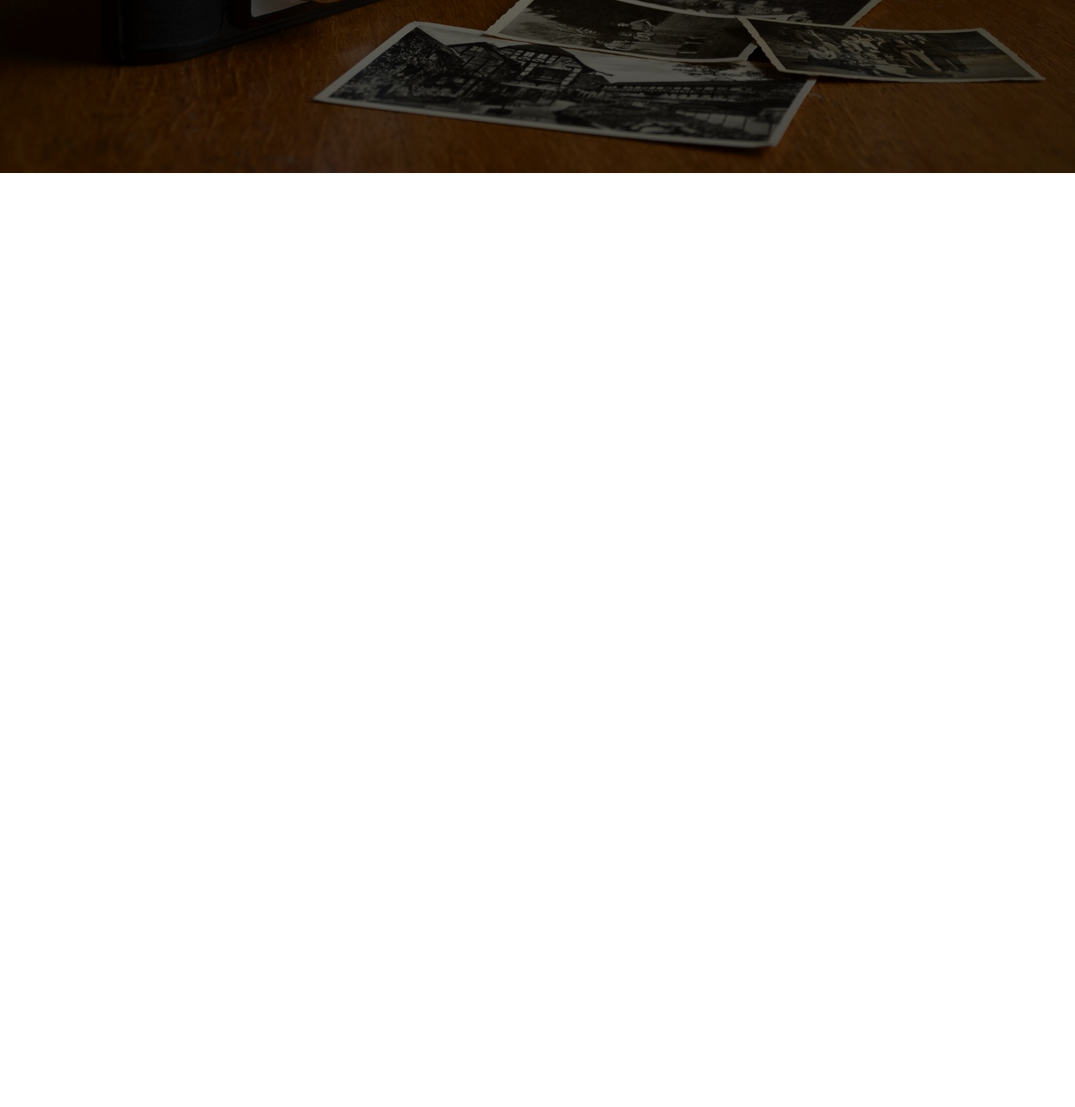
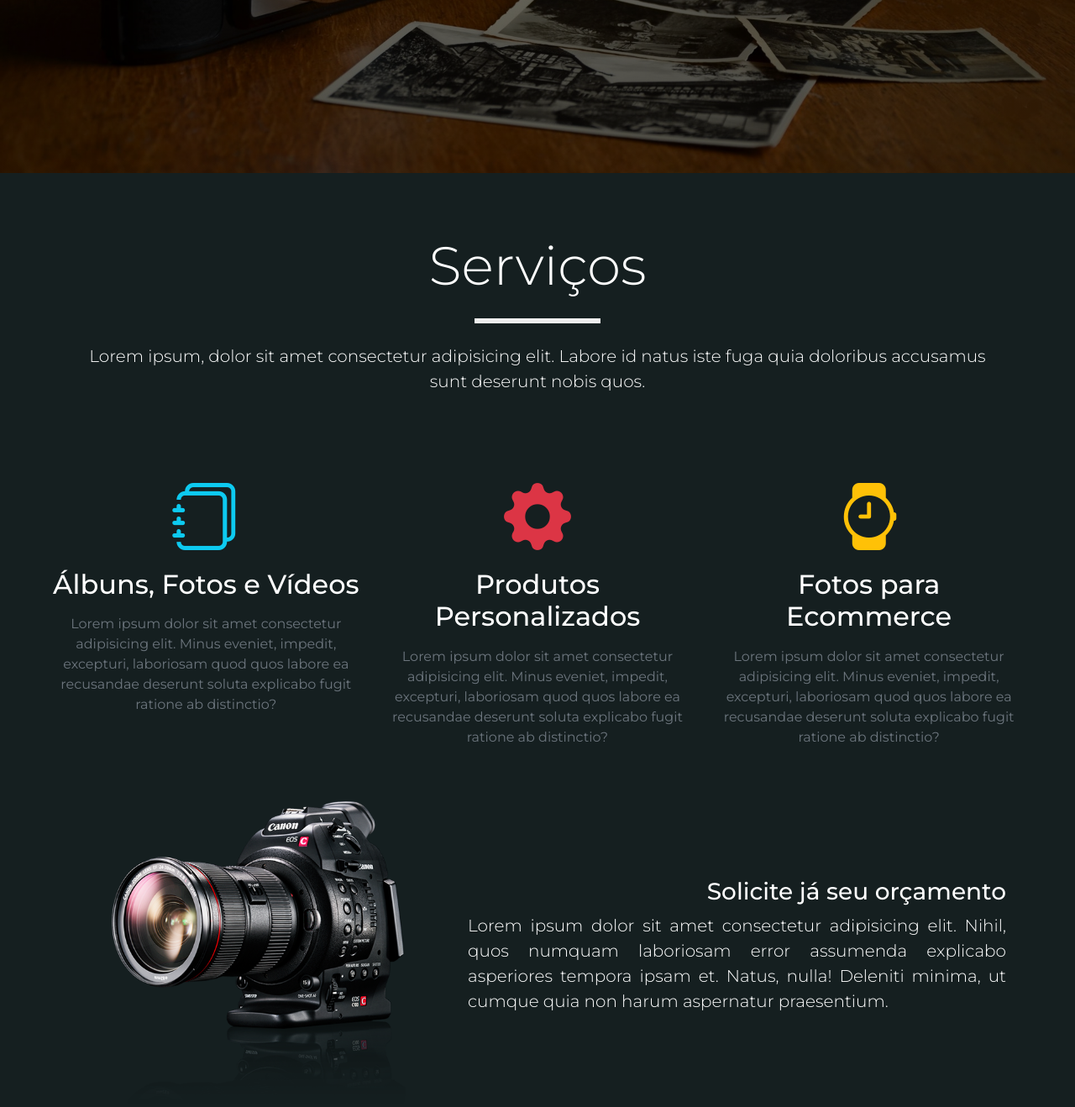
Before and after one commit to alexrla/Emotions, a plain HTML site: page index.html in a window 1280 px wide. Shown: the part 594-1912 px from the top of the page at 84% size. Before the commit the page ends 800 px from the top, so only its background shows below. Drawn offline with nearby package versions, Linux system fonts and the light colour scheme.

Commit message:
Criada a seção de serviços

```diff
--- a/assets/scripts/script.js
+++ b/assets/scripts/script.js
@@ -12,4 +12,16 @@ $(document).ready(function() {
       $(".nav-menu").removeClass("custom-navbar");
     }
   });
+
+  $(window).scroll(function() {
+    let position = $(this).scrollTop();
+
+    if(position >= 650) {
+      $(".camera-img").addClass("fromLeft");
+      $(".service-text").addClass("fromRight");
+    } else {
+      $(".camera-img").removeClass("fromLeft");
+      $(".service-text").removeClass("fromRight");
+    }
+  });
 });
--- a/assets/styles/style.css
+++ b/assets/styles/style.css
@@ -113,3 +113,72 @@ header {
     transform: translateX(0);
   }
 }
+
+/* Services */
+.services {
+  background-color: #151F20;
+}
+
+.underline {
+  border: 3px solid #EEE;
+
+  margin: auto;
+
+  width: 150px;
+}
+
+.bi.bi-journals,
+.bi.bi-gear-fill,
+.bi.bi-watch {
+  font-size: 5rem;
+}
+
+.align {
+  text-align: justify;
+}
+
+@media (max-width: 990px) {
+  .align {
+    text-align: center;
+  }
+}
+
+.fromLeft {
+  animation-duration: 3s;
+
+  animation-name: fromLeft;
+}
+
+.fromRight {
+  animation-duration: 3s;
+
+  animation-name: fromRight;
+}
+
+@keyframes fromLeft {
+  0% {
+    opacity: 0;
+
+    transform: translateX(-120px);
+  }
+
+  100% {
+    opacity: 1;
+
+    transform: translateX(0);
+  }
+}
+
+@keyframes fromRight {
+  0% {
+    opacity: 0;
+
+    transform: translateX(30px);
+  }
+
+  100% {
+    opacity: 1;
+
+    transform: translateX(0);
+  }
+}
--- a/index.html
+++ b/index.html
@@ -62,7 +62,70 @@
         <p class="lead banner-par">Lorem ipsum dolor sit amet consectetur adipisicing elit. Et, maiores?</p>
       </div>
     </header>
-
+    <!-- Services -->
+    <section class="p-5 services">
+      <div class="container-fluid">
+        <div class="row text-white text-center">
+          <div class="col m-4">
+            <h3 class="display-3 mb-4">Serviços</h3>
+            <div class="underline mb-4"></div>
+            <p class="lead">
+              Lorem ipsum, dolor sit amet consectetur adipisicing elit.
+              Labore id natus iste fuga quia doloribus accusamus sunt
+              deserunt nobis quos.
+            </p>
+          </div>
+        </div>
+        <div class="row my-5">
+          <div class="col-md-4 text-center text-info">
+            <i class="bi bi-journals"></i>
+            <h2 class="text-white mb-3">Álbuns, Fotos e Vídeos</h2>
+            <p class="text-muted">
+              Lorem ipsum dolor sit amet consectetur adipisicing elit.
+              Minus eveniet, impedit, excepturi, laboriosam quod quos
+              labore ea recusandae deserunt soluta explicabo fugit
+              ratione ab distinctio?
+            </p>
+          </div>
+          <div class="col-md-4 text-center text-danger">
+            <i class="bi bi-gear-fill"></i>
+            <h2 class="text-white mb-3">Produtos Personalizados</h2>
+            <p class="text-muted">
+              Lorem ipsum dolor sit amet consectetur adipisicing elit.
+              Minus eveniet, impedit, excepturi, laboriosam quod quos
+              labore ea recusandae deserunt soluta explicabo fugit
+              ratione ab distinctio?
+            </p>
+          </div>
+          <div class="col-md-4 text-center text-warning">
+            <i class="bi bi-watch"></i>
+            <h2 class="text-white mb-3">Fotos para Ecommerce</h2>
+            <p class="text-muted">
+              Lorem ipsum dolor sit amet consectetur adipisicing elit.
+              Minus eveniet, impedit, excepturi, laboriosam quod quos
+              labore ea recusandae deserunt soluta explicabo fugit
+              ratione ab distinctio?
+            </p>
+          </div>
+        </div>
+      </div>
+      <div class="container mt-3">
+        <div class="row align-items-center">
+          <div class="col-lg-5 text-center">
+            <img src="./assets/imgs/camera.png" alt="Câmera Fotográfica" width="350" class="img-fluid camera-img">
+          </div>
+          <div class="col-lg-7 text-white text-lg-end text-center service-text">
+            <h3>Solicite já seu orçamento</h3>
+            <p class="lead align">
+              Lorem ipsum dolor sit amet consectetur adipisicing elit.
+              Nihil, quos numquam laboriosam error assumenda explicabo
+              asperiores tempora ipsam et. Natus, nulla! Deleniti minima,
+              ut cumque quia non harum aspernatur praesentium.
+            </p>
+          </div>
+        </div>
+      </div>
+    </section>
     <!-- JavaScript -->
     <script
       src="https://code.jquery.com/jquery-3.6.3.js"
```
